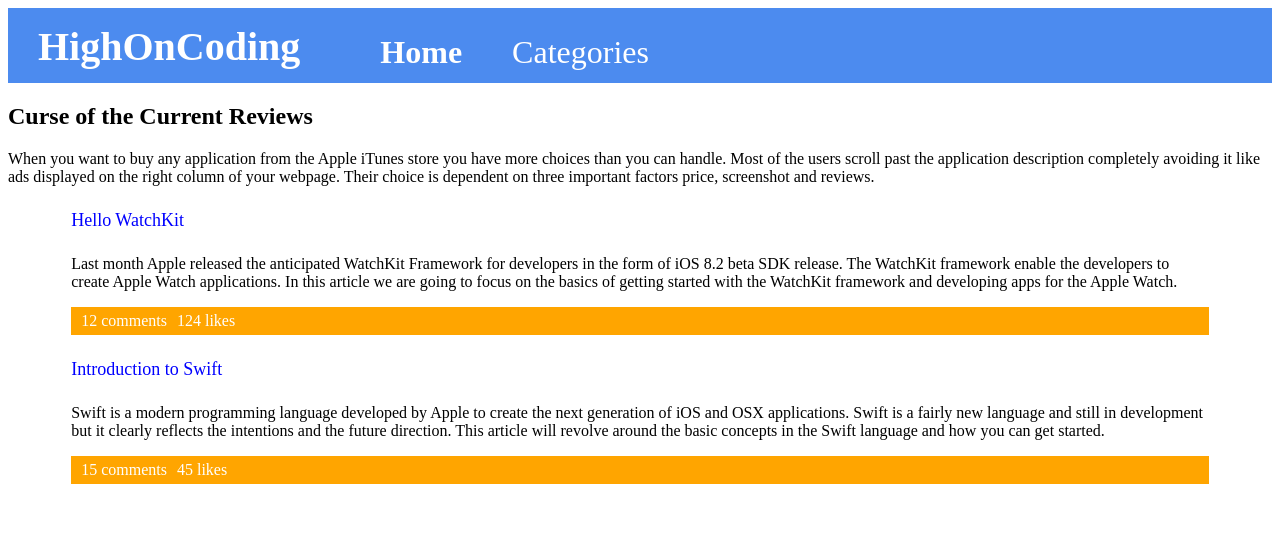
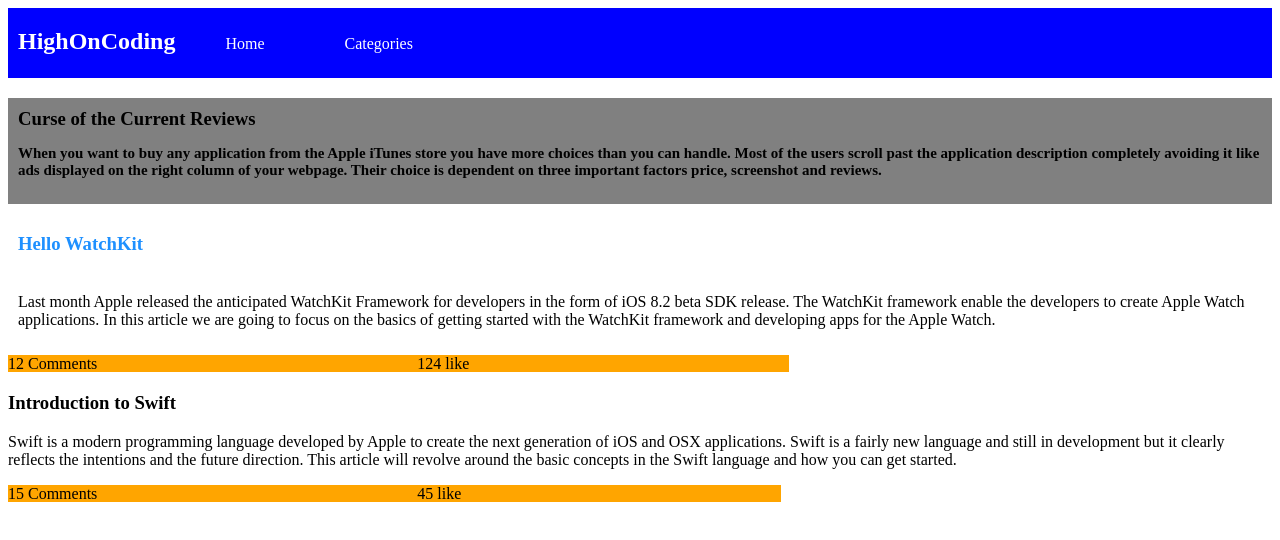
Before and after one commit to EslamAmin151/10-08-2018, a plain HTML site: page index.html in a window 1280 px wide. Drawn offline with Linux system fonts and the light colour scheme.

Commit message:
HighOnCoding

```diff
--- a/app.js
+++ b/app.js
@@ -1,85 +1,80 @@
-var container = document.getElementById('container')
+let container = document.getElementById("container")
 
-header = document.createElement("div")
+let header = document.createElement("div")
 header.className = "header"
 container.appendChild(header)
 
-h1header = document.createElement("h1")
-header.appendChild(h1header)
-h1header.innerHTML = "HighOnCoding"
+let h2header = document.createElement("h2")
+header.appendChild(h2header)
+h2header.innerHTML = "HighOnCoding"
 
-menu = document.createElement("ul")
+let menu = document.createElement("ui")
 header.appendChild(menu)
 
-homeLink = document.createElement("li")
-menu.appendChild(homeLink)
+let liitem1 = document.createElement("li")
+menu.appendChild(liitem1)
+liitem1.innerHTML = "Home"
 
-homeLinkURL = document.createElement("a")
-homeLink.appendChild(homeLinkURL)
-homeLinkURL.href = "index.html"
-homeLinkURL.innerHTML = "Home"
-homeLinkURL.id = "home"
+let liitem2 = document.createElement("li")
+menu.appendChild(liitem2)
+liitem2.innerHTML = "Categories"
 
-categoriesLink = document.createElement("li")
-menu.appendChild(categoriesLink)
+let article = document.createElement("div")
+article.className = "articlecontent"
+container.appendChild(article)
 
-categoriesLinkURL = document.createElement("a")
-categoriesLink.appendChild(categoriesLinkURL)
-categoriesLinkURL.href = "categories.html"
-categoriesLinkURL.innerHTML = "Categories"
+let label = document.createElement("h3")
+article.appendChild(label)
+label.innerHTML = "Curse of the Current Reviews"
 
-curse = document.createElement("div")
-curse.className = "curse"
-container.appendChild(curse)
+let content = document.createElement("p")
+label.appendChild(content)
+content.innerHTML = "When you want to buy any application from the Apple iTunes store you have more choices than you can handle. Most of the users scroll past the application description completely avoiding it like ads displayed on the right column of your webpage. Their choice is dependent on three important factors price, screenshot and reviews."
 
-curseTitle = document.createElement("h2")
-curse.appendChild(curseTitle)
-curseTitle.innerHTML = "Curse of the Current Reviews"
+let article2 = document.createElement("div")
+article2.className = "article22"
+container.appendChild(article2)
 
-curseText = document.createElement("p")
-curse.appendChild(curseText)
-curseText.innerHTML = "When you want to buy any application from the Apple iTunes store you have more choices than you can handle. Most of the users scroll past the application description completely avoiding it like ads displayed on the right column of your webpage. Their choice is dependent on three important factors price, screenshot and reviews."
+let welcome = document.createElement("h3")
+article2.appendChild(welcome)
+welcome.innerHTML ="Hello WatchKit"
 
-articles = document.createElement("div")
-articles.className = "articles"
-container.appendChild(articles)
+let concept = document.createElement("p")
+article2.appendChild(concept)
+concept.innerHTML = "Last month Apple released the anticipated WatchKit Framework for developers in the form of iOS 8.2 beta SDK release. The WatchKit framework enable the developers to create Apple Watch applications. In this article we are going to focus on the basics of getting started with the WatchKit framework and developing apps for the Apple Watch."
 
-article_title1 = document.createElement("h4")
-articles.appendChild(article_title1)
-article_title1.innerHTML = "Hello WatchKit"
+let peopleReaction = document.createElement("ui")
+peopleReaction.className = "notification"
+container.appendChild(peopleReaction)
 
-article_content1 = document.createElement("p")
-articles.appendChild(article_content1)
-article_content1.innerHTML = "Last month Apple released the anticipated WatchKit Framework for developers in the form of iOS 8.2 beta SDK release. The WatchKit framework enable the developers to create Apple Watch applications. In this article we are going to focus on the basics of getting started with the WatchKit framework and developing apps for the Apple Watch."
+let notificationcomment = document.createElement("li")
+peopleReaction.append(notificationcomment)
+notificationcomment.innerHTML = "12 Comments"
 
-article_comments1 = document.createElement("p")
-article_comments1.className = "comments"
-articles.appendChild(article_comments1)
+let notificationlike = document.createElement("li")
+peopleReaction.append(notificationlike)
+notificationlike.innerHTML = "124 like"
 
-span1 = document.createElement("span")
-article_comments1.appendChild(span1)
-span1.innerHTML = "12 comments"
+let article3 = document.createElement("div")
+article3.className = "article23"
+container.appendChild(article3)
 
-span2 = document.createElement("span")
-article_comments1.appendChild(span2)
-span2.innerHTML = "124 likes"
+let welcome1 = document.createElement("h3")
+article3.appendChild(welcome1)
+welcome1.innerHTML ="Introduction to Swift"
 
-article_title2 = document.createElement("h4")
-articles.appendChild(article_title2)
-article_title2.innerHTML = "Introduction to Swift"
+let concept1 = document.createElement("p")
+article3.appendChild(concept1)
+concept1.innerHTML = "Swift is a modern programming language developed by Apple to create the next generation of iOS and OSX applications. Swift is a fairly new language and still in development but it clearly reflects the intentions and the future direction. This article will revolve around the basic concepts in the Swift language and how you can get started."
 
-article_content2 = document.createElement("p")
-articles.appendChild(article_content2)
-article_content2.innerHTML = "Swift is a modern programming language developed by Apple to create the next generation of iOS and OSX applications. Swift is a fairly new language and still in development but it clearly reflects the intentions and the future direction. This article will revolve around the basic concepts in the Swift language and how you can get started."
+let peopleReaction2 = document.createElement("ui")
+peopleReaction2.className = "notification1"
+container.appendChild(peopleReaction2)
 
-article_comments2 = document.createElement("p")
-article_comments2.className = "comments"
-articles.appendChild(article_comments2)
+let notificationcomment2 = document.createElement("li")
+peopleReaction2.append(notificationcomment2)
+notificationcomment2.innerHTML = "15 Comments"
 
-span3 = document.createElement("span")
-article_comments2.appendChild(span3)
-span3.innerHTML = "15 comments"
-
-span4 = document.createElement("span")
-article_comments2.appendChild(span4)
-span4.innerHTML = "45 likes"
+let notificationlike2 = document.createElement("li")
+peopleReaction2.append(notificationlike2)
+notificationlike2.innerHTML = "45 like"
--- a/style.css
+++ b/style.css
@@ -1,96 +1,56 @@
-Skip to content
+.header{
+  background:blue;
+  color:white;
+  justify-content:space-between;
+  height:50px;
+  padding-top: 20px;
+}
+.header h2 {
+  display:inline;
+margin:10px;
+padding: 40px:
 
-Search or jump to…
+}
+.header li{
 
-Pull requests
-Issues
-Marketplace
-Explore
- @EslamAmin151 Sign out
-0
-0 0 Unclechamps/HighOnCodingDOM
- Code  Issues 0  Pull requests 0  Projects 0  Wiki  Insights
-HighOnCodingDOM/HOC.css
-c081bb9  on May 22
-@Unclechamps Unclechamps final versions
+display:inline;
+padding:40px;
 
-115 lines (92 sloc)  1.53 KB
-body {
-  background-color: white;
-  font-size: 14px;
-  font-family: Helvetica, sans-serif;
-  margin: 0;
+}
+.articlecontent{
+  margin-top: 20px;
+  background-color:gray;
+}
+.articlecontent h3 {
+  padding:10px;
 
 }
 
-.header {
-  background-color: #4c8bef;
-  width: 100%;
-  color: white;
-  display: inline-block;
-  height: 75px;
+.articlecontent p{
+  font-size: 15px;
+  padding:10px:
 }
 
-.header h1 {
-  margin: 15px 30px;
-  font-size: 2.5em;
-  float: left;
+
+.article22 h3{
+  padding:10px;
+  color:#1E90FF;
 }
 
-.header li {
-  list-style: none;
-  display: inline-block;
-  margin-top: 10px;
-  margin-left: 50px;
+.article22 p{
+  padding:10px;
 }
 
-.header a {
-  text-decoration: none;
-  color: white;
-  font-size: 2em;
-  font-weight: 100;
+.notification li{
+  display:inline;
+  background-color: orange;
+  width: auto;
+  padding-right: 320px;
 }
 
-#home {
-  font-weight: 700;
+.notification1   li{
+  display:inline;
+  background-color: orange;
+  width: auto;
+  padding-right: 320px;
 }
-
-.title {
-  width: 90%;
-  background-color: #b4b9c1;
-  margin: auto;
-
-}
-
-.title h2 {
-  padding-left: 15px;
-  padding-top: 15px;
-  font-size: 2em;
-  color: #5f697a;
-}
-
-.title p {
-  padding: 0 15px 15px 15px;
-}
-
-.articles {
-  width: 90%;
-  margin:auto;
-}
-
-.articles h4 {
-  color: blue;
-  font-size: 18px;
-  font-weight: 100;
-}
-
-.comments {
-  background-color: orange;
-  color: white;
-  font-size: 16px;
-  padding: 5px 10px;
-}
-
-.comments span {
-  padding-right: 10px;
-}
```
